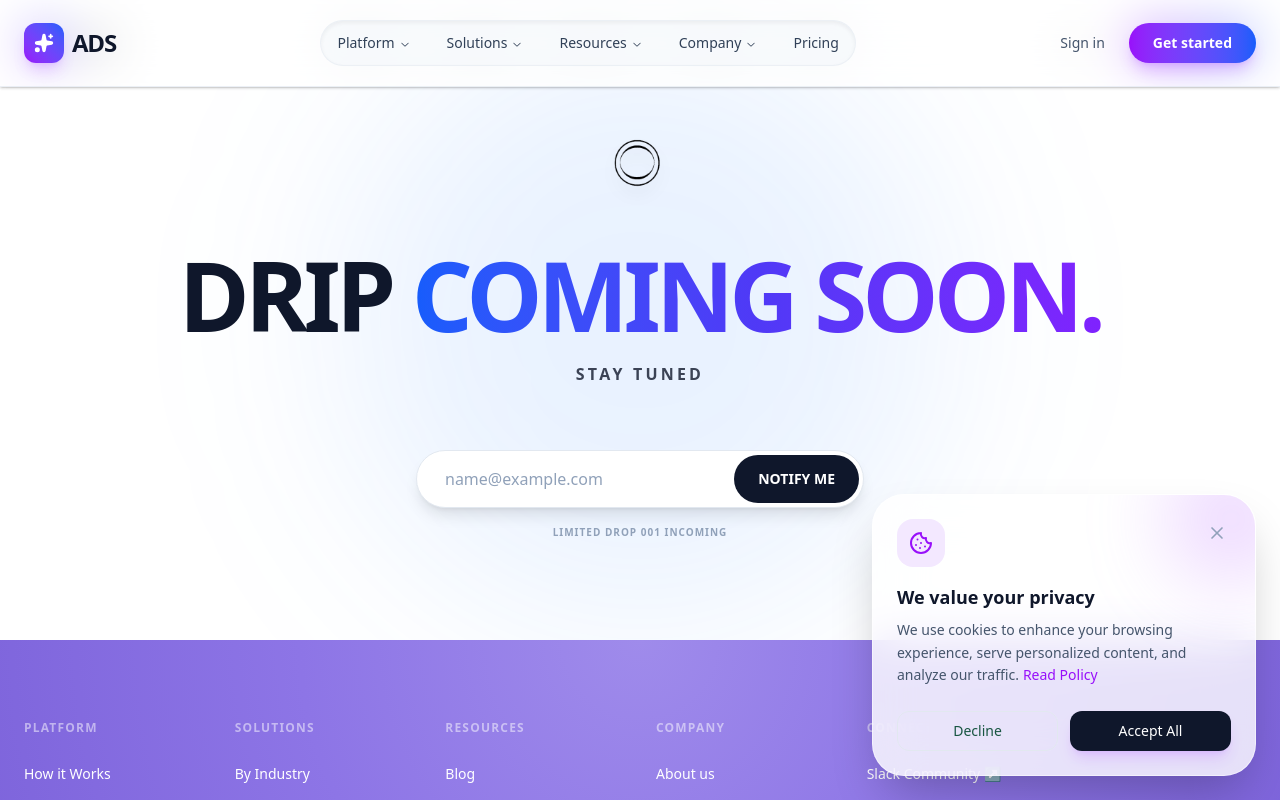
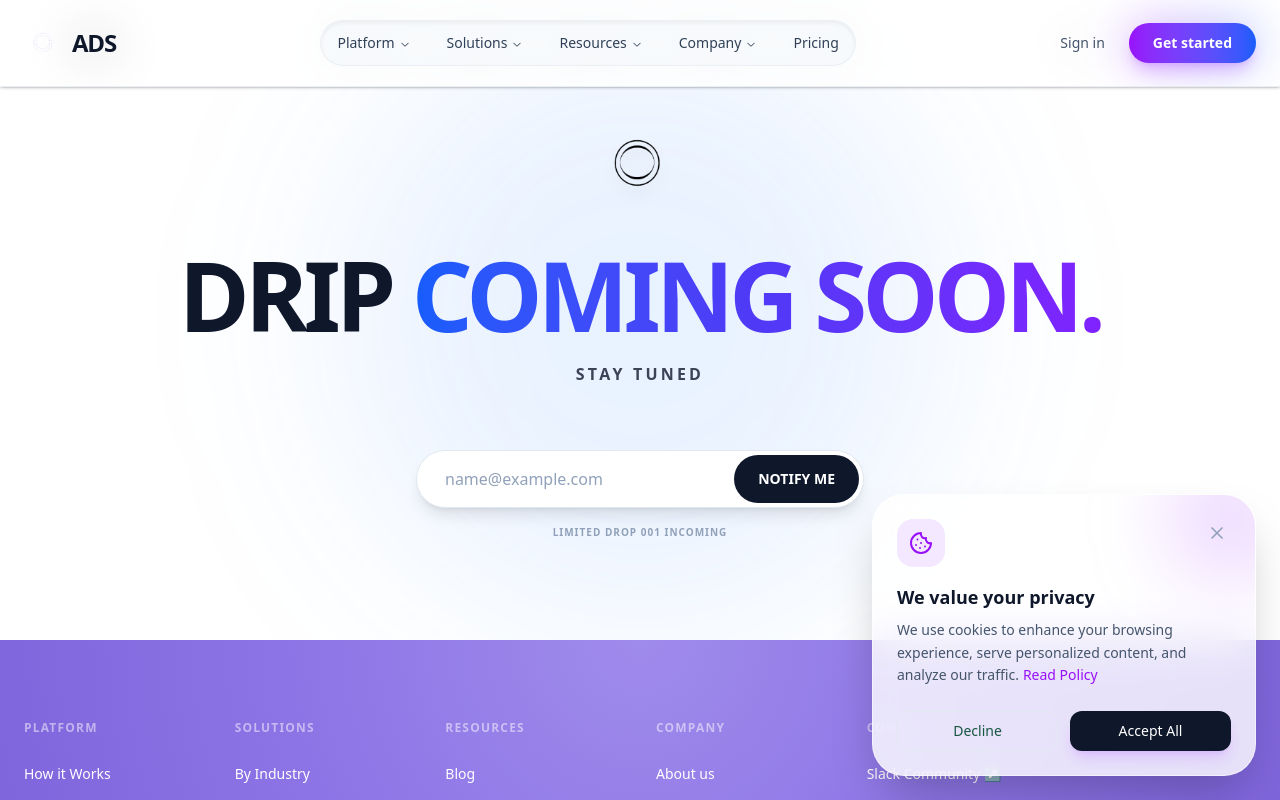
Before and after one commit to SathwikCreates/ads, a Next.js app: page /store in a window 1280 px wide. Shown: the top 800 px of the page. Built offline with nearby package versions, Linux system fonts and the light colour scheme; a web font is replaced by a local one.

Commit message:
fix: Revert navbar logo to original image

```diff
--- a/src/components/blocks/navbar1.tsx
+++ b/src/components/blocks/navbar1.tsx
@@ -167,9 +167,11 @@ const Navbar1 = ({
                     {/* Left: Logo */}
                     <div className="flex items-center gap-2">
                         <a href={logo.url} className="flex items-center gap-2 group">
-                            <div className="relative flex items-center justify-center w-10 h-10 bg-gradient-to-tr from-purple-600 to-blue-600 rounded-xl text-white shadow-lg shadow-purple-500/20 group-hover:scale-105 transition-transform duration-300">
-                                <Sparkles className="w-5 h-5 fill-white" />
-                            </div>
+                            <img
+                                src="/logo.png"
+                                alt={logo.alt}
+                                className="w-8 h-8 md:w-10 md:h-10 object-contain transition-transform duration-300 group-hover:scale-110"
+                            />
                             <span className="block text-xl md:text-2xl font-black tracking-tighter font-sans text-slate-900 group-hover:text-purple-600 transition-colors uppercase">{logo.title}</span>
                         </a>
                     </div>
```
